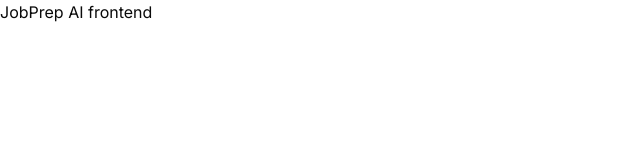
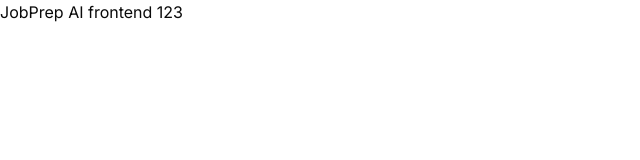
Before and after one commit to Amitkavathekar/jobprep-ai, a Next.js app in the folder apps/frontend/: page / in a window 1280 px wide. Shown: the top 160 px of the page, without its empty margins (0-640 px from the left). Built offline with nearby package versions, Linux system fonts and the light colour scheme.

Commit message:
testing for fe

```diff
--- a/apps/frontend/src/app/page.tsx
+++ b/apps/frontend/src/app/page.tsx
@@ -1,7 +1,7 @@
 export default function MarketingPage() {
   return (
     <main>
-      <h1>JobPrep AI frontend </h1>
+      <h1>JobPrep AI frontend 123 </h1>
     </main>
   )
 }
```
